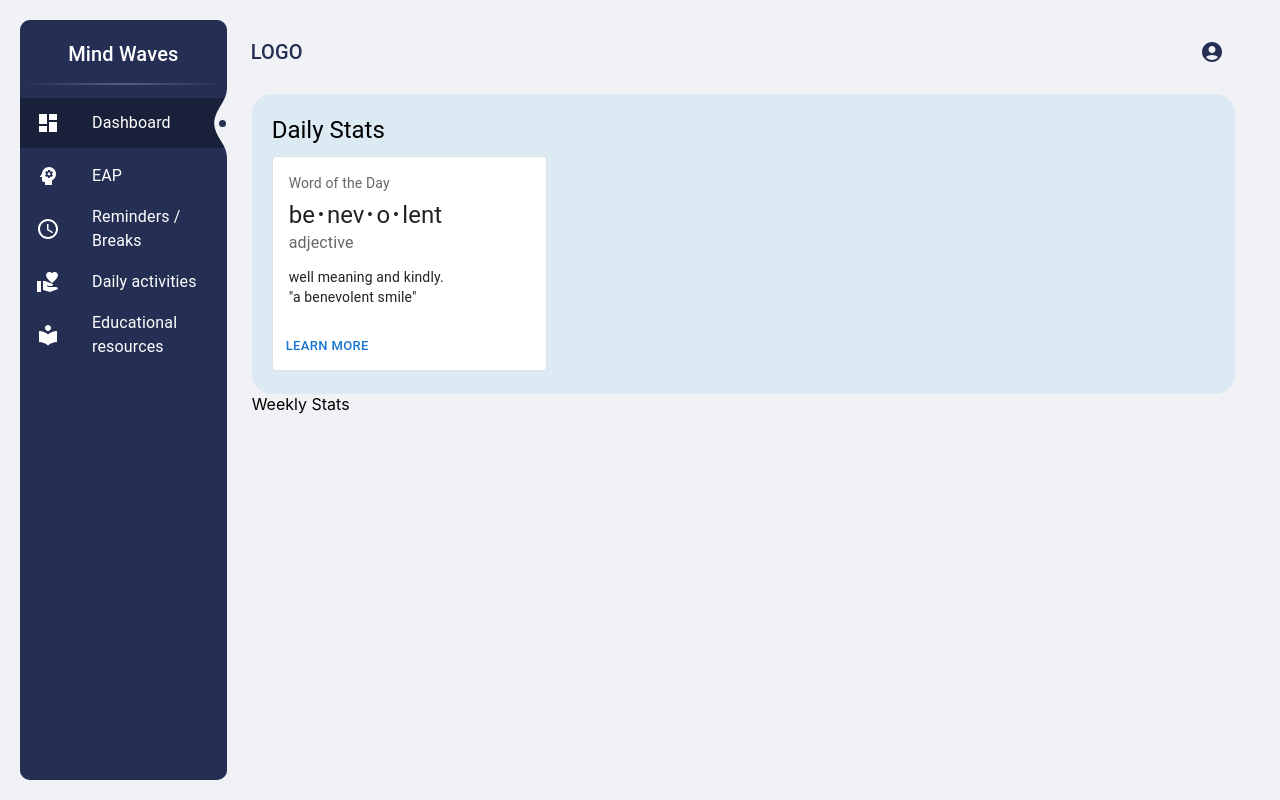
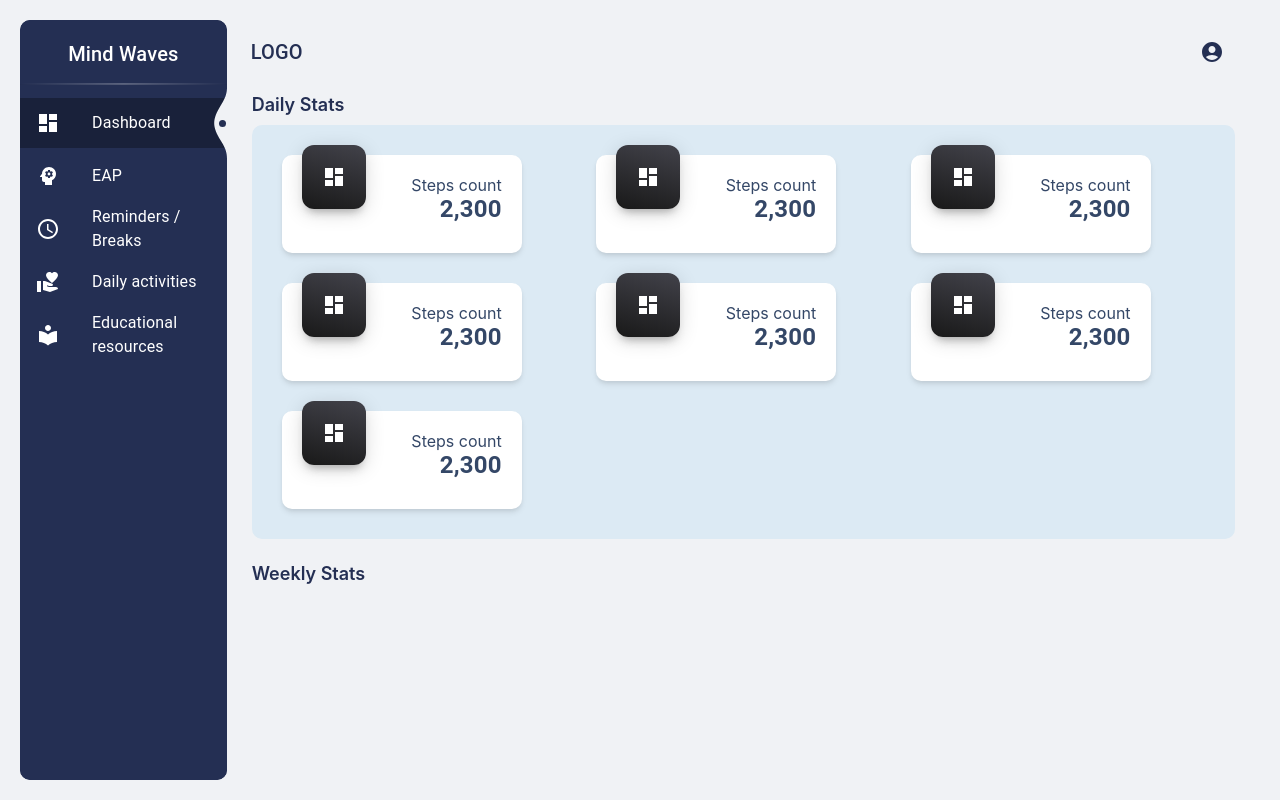
Before and after one commit to kashishahuja2002/Mind-Waves-ServiceNow-Code-To-Win, a React (Create React App) app: page /pages/dashboard in a window 1280 px wide. Built offline with nearby package versions, Linux system fonts and the light colour scheme.

Commit message:
feat/daily-stats

```diff
--- /dev/null
+++ b/src/components/pages/dashboard/DailyStats.js
@@ -0,0 +1,41 @@
+import React from "react";
+
+import Grid from '@mui/material/Grid';
+import Box from '@mui/material/Box';
+import Card from '@mui/material/Card';
+import Typography from '@mui/material/Typography';
+import DashboardIcon from '@mui/icons-material/Dashboard';  // Dashboard Icon
+
+const StatCard = () => {
+  return (
+    <Card variant="outlined" className="daily-stat-card ">
+        <Box className="icon-box"><DashboardIcon /></Box>
+        <Box>
+          <span> Steps count </span>
+          <Typography variant="h4" gutterBottom> 2,300 </Typography>
+        </Box>
+    </Card>
+  );
+}
+
+const DailyStats = () => {
+  return (
+    <Grid
+      container
+      direction="row"
+      justifyContent="space-between"
+      alignItems="centre"
+      className="daily-stats"
+    >
+      <Grid item xs> {StatCard()} </Grid>
+      <Grid item xs> {StatCard()} </Grid>
+      <Grid item xs> {StatCard()} </Grid>
+      <Grid item xs> {StatCard()} </Grid>
+      <Grid item xs> {StatCard()} </Grid>
+      <Grid item xs> {StatCard()} </Grid>
+      <Grid item xs> {StatCard()} </Grid>
+    </Grid>
+  );
+}
+
+export default DailyStats;
--- a/src/components/pages/dashboard/Dashboard.js
+++ b/src/components/pages/dashboard/Dashboard.js
@@ -1,8 +1,11 @@
 import React from "react";
 
 import Grid from '@mui/material/Grid';
+import Typography from '@mui/material/Typography';
 
-import DailyStats from "./daily-stats/DailyStats";
+import DailyStats from "./DailyStats";
+
+import '../../../styles/pages/dashboard/dashboard.scss';
 
 const Dashboard = () => {
     return (
@@ -13,12 +16,13 @@ const Dashboard = () => {
             alignItems="flex-start"
             className="dashboard"
         >
-            <Grid item sx={{ width: "100%" }}>
+            <Grid item sx={{ mb: 3 }}>
+                <Typography variant="body" gutterBottom className="stat-title">Daily Stats</Typography>
                 <DailyStats />
             </Grid>
 
             <Grid item>
-                Weekly Stats
+                <Typography variant="body" gutterBottom className="stat-title">Weekly Stats</Typography>
             </Grid>
         </Grid>
     );
--- a/src/components/pages/dashboard/daily-stats/DailyStats.js
+++ /dev/null
@@ -1,40 +0,0 @@
-import React from "react";
-
-import Grid from '@mui/material/Grid';
-import Typography from '@mui/material/Typography';
-
-import StatCards from "./StatCards";
-
-import '../../../../styles/pages/dashboard/dailyStats.scss';
-
-const DailyStats = () => {
-    return (
-        <Grid
-            container
-            direction="column"
-            justifyContent="flex-start"
-            alignItems="centre"
-            className="daily-stats"
-        >
-            <Grid item>
-                <Typography variant="h5" component="div" sx={{ flexGrow: 1 }}>
-                    Daily Stats
-                </Typography>
-            </Grid>
-
-            <Grid item>
-                <Grid
-                    container
-                    direction="row"
-                    justifyContent="flex-start"
-                    alignItems="center"
-                    sx={{ marginTop: "10px" }}
-                >
-                    <Grid item><StatCards /></Grid>
-                </Grid>
-            </Grid>
-        </Grid>
-    );
-}
-
-export default DailyStats;
--- a/src/components/pages/dashboard/daily-stats/StatCards.js
+++ /dev/null
@@ -1,50 +0,0 @@
-import * as React from 'react';
-import Box from '@mui/material/Box';
-import Card from '@mui/material/Card';
-import CardActions from '@mui/material/CardActions';
-import CardContent from '@mui/material/CardContent';
-import Button from '@mui/material/Button';
-import Typography from '@mui/material/Typography';
-
-const bull = (
-  <Box
-    component="span"
-    sx={{ display: 'inline-block', mx: '2px', transform: 'scale(0.8)' }}
-  >
-    •
-  </Box>
-);
-
-const card = (
-  <React.Fragment>
-    <CardContent>
-      <Typography sx={{ fontSize: 14 }} color="text.secondary" gutterBottom>
-        Word of the Day
-      </Typography>
-      <Typography variant="h5" component="div">
-        be{bull}nev{bull}o{bull}lent
-      </Typography>
-      <Typography sx={{ mb: 1.5 }} color="text.secondary">
-        adjective
-      </Typography>
-      <Typography variant="body2">
-        well meaning and kindly.
-        <br />
-        {'"a benevolent smile"'}
-      </Typography>
-    </CardContent>
-    <CardActions>
-      <Button size="small">Learn More</Button>
-    </CardActions>
-  </React.Fragment>
-);
-
-const StatCards = () => {
-  return (
-    <Box sx={{ minWidth: 275 }}>
-      <Card variant="outlined">{card}</Card>
-    </Box>
-  );
-}
-
-export default StatCards;
--- a/src/styles/pages/dashboard/dailyStats.scss
+++ /dev/null
@@ -1,11 +0,0 @@
-@import '../../variables.scss';
-
-.dashboard {
-    .daily-stats {
-        background-color: var(--light-blue);
-        color: #000000;
-        border-radius: 20px;
-        padding: 20px;
-        height: 300px;
-    }
-}
--- /dev/null
+++ b/src/styles/pages/dashboard/dashboard.scss
@@ -0,0 +1,52 @@
+@import '../../variables.scss';
+
+.dashboard {
+    .stat-title {
+        font-weight: 600;
+        font-size: 18px;
+        color: var(--dark-blue);
+    }
+
+    .daily-stats {
+        background-color: var(--light-blue);
+        padding: 10px 20px 20px;
+        border-radius: 10px;
+        margin-top: 10px;
+    }
+
+    .daily-stat-card {
+        background-color: #ffffff;
+        color: var(--text-blue);
+        margin: 20px 10px 10px;
+        padding: 20px;
+        width: 200px;
+        border-radius: 10px;
+        overflow:visible;
+        border: 0 solid rgba(0, 0, 0, 0.125);
+        box-shadow: 0rem 0.25rem 0.375rem -0.0625rem rgb(0 0 0 / 10%), 0rem 0.125rem 0.25rem -0.0625rem rgb(0 0 0 / 6%);
+        word-wrap: break-word;
+        background-clip: border-box;
+        display: flex;
+        flex-direction: row;
+        justify-content: space-between;
+
+        .icon-box {
+            display: flex;
+            justify-content: center;
+            align-items: center;
+            width: 4rem;
+            height: 4rem;
+            margin-top: -30px;
+            background: linear-gradient(195deg, #42424a, #191919);
+            color: #ffffff;
+            border-radius: 0.75rem;
+            box-shadow: 0rem 0.25rem 1.25rem 0rem rgb(0 0 0 / 14%), 0rem 0.4375rem 0.625rem -0.3125rem rgb(64 64 64 / 40%);
+        }
+
+        .MuiTypography-root {
+            font-weight: 700;
+            font-size: 1.5rem;
+            text-align: right;
+        }
+    }
+}
```
